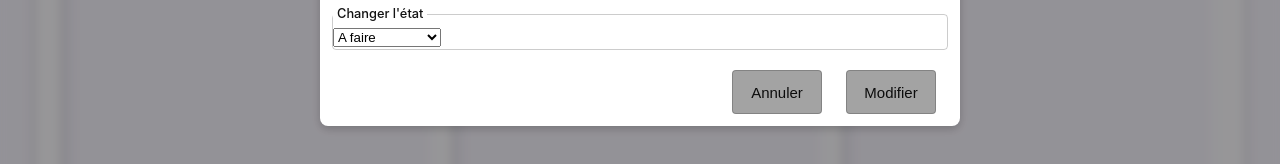
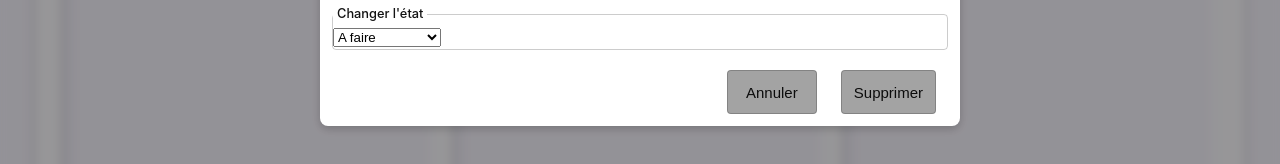
Before and after one commit to johan-bouguermouh/veille-techno-frontend, a Vue app in the folder todolist/: page / in a window 1280 px wide. Both pictures are taken after a click on the element "Tâche custom". Shown: the part 474-638 px from the top of the page. Built offline with nearby package versions, Linux system fonts and the light colour scheme.

Commit message:
add: delet task

```diff
--- a/todolist/src/components/FormTaskModaleComponent.vue
+++ b/todolist/src/components/FormTaskModaleComponent.vue
@@ -19,7 +19,7 @@ const {
   getTags,
   getStates,
   isIdTaskValid,
-  updateTask,
+  deleteTask,
   findTagById
 } = useCounterStore()
 
@@ -128,10 +128,30 @@ const updateSelect = ($event: any) => {
         </div>
         <div class="footer-modal-form-task">
           <button type="button" @click="handleIsOpen(false)">Annuler</button>
-          <button v-if="isIdTaskValid(thisTask.idTask)" @click="updateTask(thisTask)" type="button">
-            Modifier
+          <button
+            v-if="isIdTaskValid(thisTask.idTask)"
+            @click="
+              ($event) => {
+                deleteTask(thisTask.idTask)
+                handleIsOpen(false)
+              }
+            "
+            type="button"
+          >
+            Supprimer
           </button>
-          <button v-else type="button" @click="($event) => addTask(thisTask)">Ajouter</button>
+          <button
+            v-else
+            type="button"
+            @click="
+              ($event) => {
+                addTask(thisTask)
+                handleIsOpen(false)
+              }
+            "
+          >
+            Ajouter
+          </button>
         </div>
       </form>
     </div>
--- a/todolist/src/components/ListeComponent.vue
+++ b/todolist/src/components/ListeComponent.vue
@@ -44,7 +44,7 @@ watch(props.columns, () => {
         <ul class="ulListTasks">
           <li v-for="task in column.tasks" :key="task.idTask">
             <h5 @click="openModal(column.columnId, task)">{{ task?.taskName }}</h5>
-            <div class="customState">
+            <div v-if="task?.tag" class="customState">
               <ticketTagComponent :tag="task?.tag"></ticketTagComponent>
             </div>
           </li>
--- a/todolist/src/components/TicketTagComponent.vue
+++ b/todolist/src/components/TicketTagComponent.vue
@@ -5,7 +5,7 @@ import { ref, onMounted, onBeforeUpdate } from 'vue'
 
 const ticketTagRef = ref(null)
 const props = defineProps<{
-  tag: TagInterface | undefined
+  tag: TagInterface
 }>()
 
 onMounted(() => {
@@ -23,12 +23,15 @@ onBeforeUpdate(() => {
       ? props.tag.tagColor + 33
       : 'transparent'
     ticketTagRef.value.style.color = props.tag.tagColor ? props.tag.tagColor : '#000000DE'
+  } else {
+    console.log('ticketTagRef.value is null')
+    console.log(ticketTagRef)
   }
 })
 </script>
 
 <template>
-  <div v-if="tag" class="ticketTag" ref="ticketTagRef">
+  <div class="ticketTag" ref="ticketTagRef">
     <span>{{ tag.tagName }}</span>
   </div>
 </template>
```
